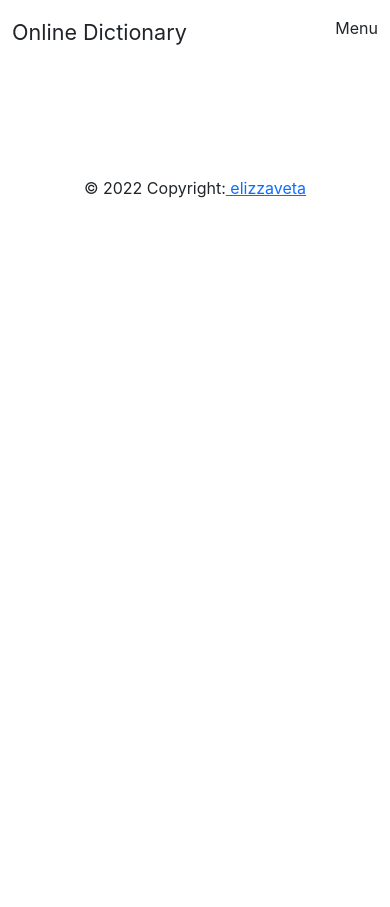
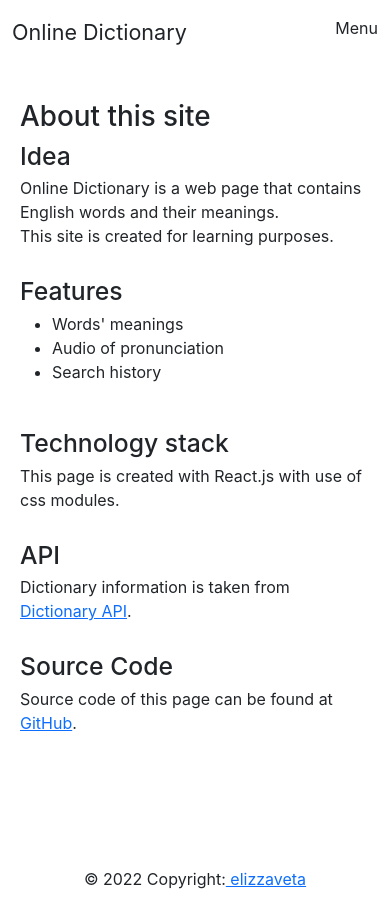
Before and after one commit to elizzaveta/OnlineDictionary, a React (Create React App) app: page /about in a window 390 px wide. Before the commit the page ends 844 px from the top, so only its background shows below. Built offline with nearby package versions, Linux system fonts and the light colour scheme.

Commit message:
Added About page

```diff
--- a/src/App.js
+++ b/src/App.js
@@ -12,16 +12,17 @@ function App() {
     return (
         <BrowserRouter>
             <Header/>
+            <main>
                 <Routes>
-            {appRoutes.map((appRoute)=>
+                    {appRoutes.map((appRoute) =>
                         <Route path={appRoute.path} element={appRoute.component}/>
                     )}
                 </Routes>
+            </main>
             <Footer/>
         </BrowserRouter>
     );
 }
 
 
-
 export default App;
--- a/src/components/About/About.js
+++ b/src/components/About/About.js
@@ -1,9 +1,29 @@
 import React from 'react';
+import styles from "../../styles/css/About.module.css"
 
 const About = () => {
     return (
-        <div>
-
+        <div className={styles.wrapper}>
+            <h1>About this site</h1>
+            <h2>Idea</h2>
+            <p>Online Dictionary is a web page that contains English words and their meanings.</p>
+            <p>This site is created for learning purposes.</p>
+            <br/>
+            <h2>Features</h2>
+            <ul>
+                <li>Words' meanings</li>
+                <li>Audio of pronunciation</li>
+                <li>Search history</li>
+            </ul>
+            <br/>
+            <h2>Technology stack</h2>
+            <p>This page is created with React.js with use of css modules.</p>
+            <br/>
+            <h2>API</h2>
+            <p>Dictionary information is taken from <a href="todo">Dictionary API</a>.</p>
+            <br/>
+            <h2>Source Code</h2>
+            <p>Source code of this page can be found at <a href="https://github.com/elizzaveta/OnlineDictionary">GitHub</a>.</p>
         </div>
     );
 };
--- a/src/components/Header/Menu/Menu.js
+++ b/src/components/Header/Menu/Menu.js
@@ -16,7 +16,9 @@ export default function Menu() {
                         <Link to="/history" className={styles.clickable} onClick={() => setIfMenuOn(!IfMenuOn)}>
                             <p>History</p>
                         </Link>
-                        <p className={styles.clickable}>About</p>
+                        <Link to="/about" className={styles.clickable} onClick={() => setIfMenuOn(!IfMenuOn)}>
+                            <p className={styles.clickable}>About</p>
+                        </Link>
                         <p className={styles.clickable}>Contact</p>
                     </div>
                 </div>
--- a/src/components/Header/Menu/Menu.module.css
+++ b/src/components/Header/Menu/Menu.module.css
@@ -28,6 +28,6 @@
     border-bottom: 7px solid #f0eef9;
 }
 
-.clickable:hover{
+.clickable{
     cursor: pointer;
 }
--- a/src/index.css
+++ b/src/index.css
@@ -11,3 +11,31 @@ code {
   font-family: source-code-pro, Menlo, Monaco, Consolas, 'Courier New',
     monospace;
 }
+
+@media (min-width: 1600px) {
+  main{
+    padding: 10px 400px;
+  }
+
+}
+@media (max-width: 1600px) {
+  main{
+    padding: 10px 300px;
+  }
+
+}
+@media (max-width: 1200px) {
+  main{
+    padding: 10px 200px;
+  }
+}
+@media (max-width: 900px) {
+  main{
+    padding: 10px 100px;
+  }
+}
+@media (max-width: 600px) {
+  main{
+    padding: 10px 10px;
+  }
+}
--- /dev/null
+++ b/src/styles/css/About.module.css
@@ -0,0 +1,10 @@
+.wrapper{
+    padding: 10px;
+
+}
+.wrapper p{
+    margin: 0;
+}
+.wrapper h2{
+    margin: 5px 0;
+}
```
Lines whose indentation alone changed are shown as unchanged.
